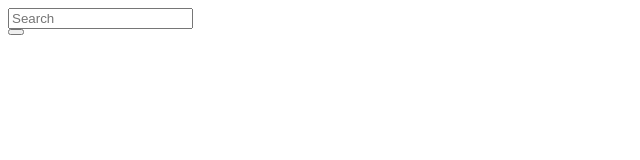
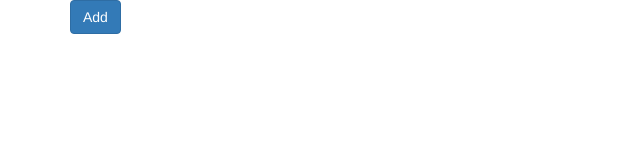
Before and after one commit to akash-innoplexus/June27, a website: page partials/add.html in a window 1280 px wide. Shown: the whole page, without its empty margins (0-640 px from the left). Drawn offline with nearby package versions, Linux system fonts and the light colour scheme.

Commit message:
individual html files

```diff
--- a/partials/add.html
+++ b/partials/add.html
@@ -1,10 +1,6 @@
-<div class="col-sm-3 col-md-3 pull-right">
-    <form class="navbar-form" role="search">
-        <div class="input-group">
-            <input type="text" class="form-control" placeholder="Search" name="srch-term" id="srch-term">
-                <div class="input-group-btn">
-                      <button class="btn btn-default" type="submit"><i class="glyphicon glyphicon-search"></i></button>
-                </div>
-       </div>
-    </form>
+
+<link rel="stylesheet" href="http://maxcdn.bootstrapcdn.com/bootstrap/3.3.6/css/bootstrap.min.css">  <!-- Bootstrap CSS -->
+
+<div class="container">
+<button type="button" class="btn btn-primary" id="addButton">Add</button>
 </div>
```
Also changed, not shown: partials/navbar.html (+4 -1 lines), partials/search.html (added, +13 -0 lines).
